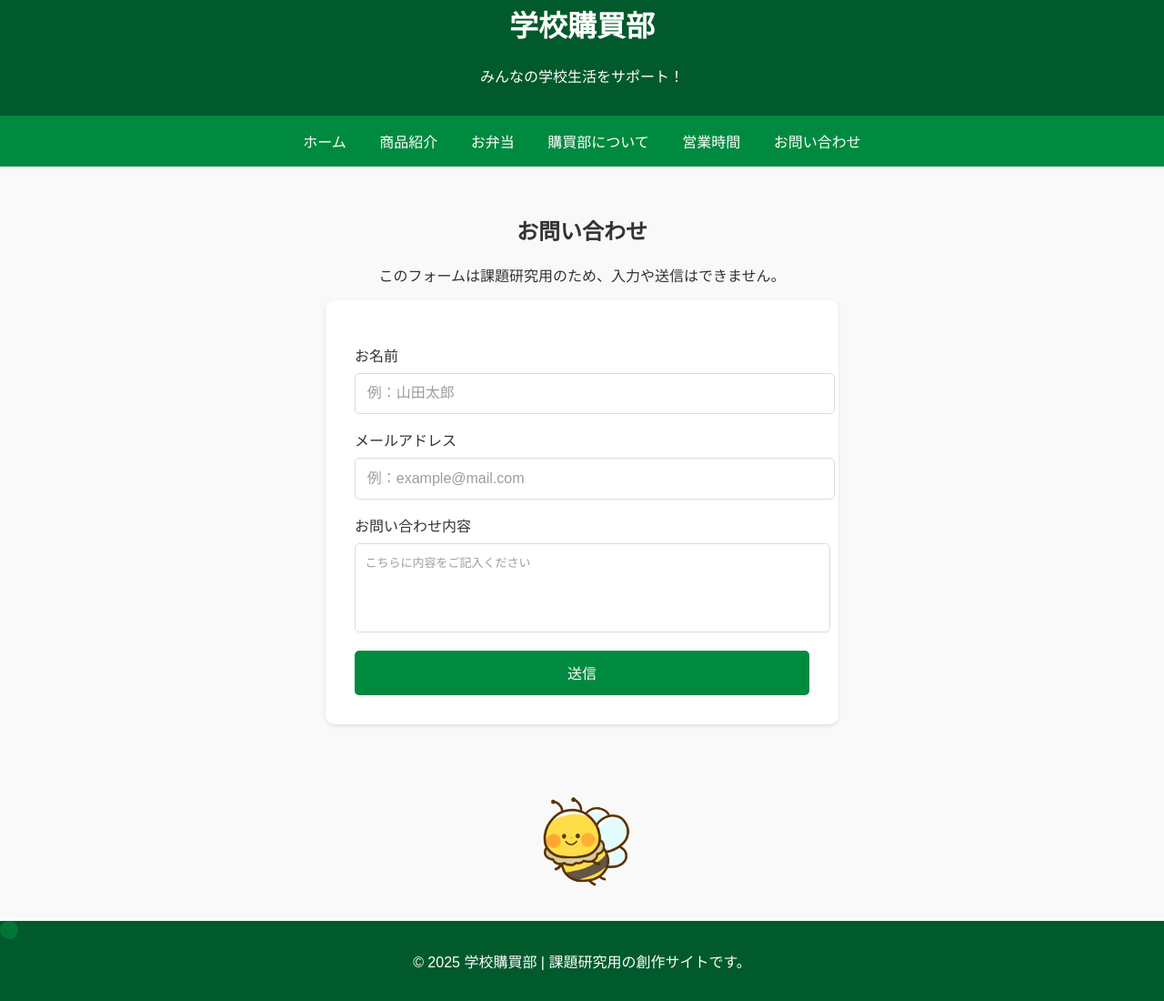
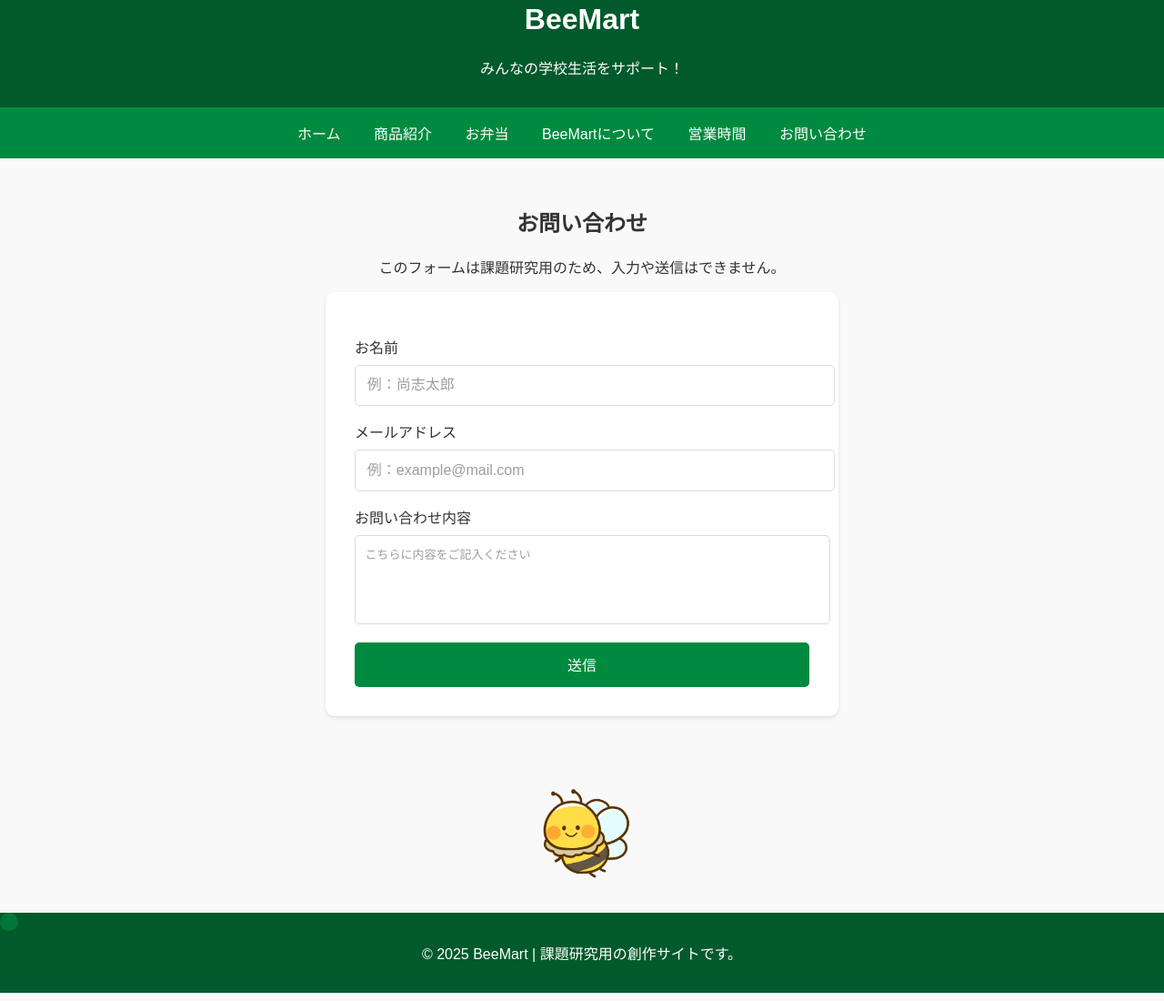
Before and after one commit to mai-dayoooo/BeeMart, a plain HTML site: page contact.html in a window 1280 px wide. Shown: the part 34-1134 px from the top of the page at 91% size. Drawn offline with Linux system fonts and the light colour scheme.

Commit message:
contact.html

```diff
--- a/contact.html
+++ b/contact.html
@@ -3,7 +3,7 @@
 <head>
   <meta charset="UTF-8">
   <meta name="viewport" content="width=device-width, initial-scale=1.0">
-  <title>学校購買部 - お問い合わせ</title>
+  <title>BeeMart - お問い合わせ</title>
   <style>
     body {
       font-family: "Yu Gothic", sans-serif;
@@ -120,7 +120,7 @@
 </head>
 <body>
   <header>
-    <h1>学校購買部</h1>
+    <h1>BeeMart</h1>
     <p>みんなの学校生活をサポート！</p>
   </header>
 
@@ -128,7 +128,7 @@
     <a href="index.html">ホーム</a>
     <a href="products.html">商品紹介</a>
     <a href="bento.html">お弁当</a>
-    <a href="about.html">購買部について</a>
+    <a href="about.html">BeeMartについて</a>
     <a href="hours.html">営業時間</a>
     <a href="contact.html">お問い合わせ</a>
   </nav>
@@ -138,7 +138,7 @@
     <p>このフォームは課題研究用のため、入力や送信はできません。</p>
     <form>
       <label for="name">お名前</label>
-      <input type="text" id="name" name="name" placeholder="例：山田太郎">
+      <input type="text" id="name" name="name" placeholder="例：尚志太郎">
 
       <label for="email">メールアドレス</label>
       <input type="email" id="email" name="email" placeholder="例：example@mail.com">
@@ -163,7 +163,7 @@
   </script>
 
   <footer>
-    <p>© 2025 学校購買部 | 課題研究用の創作サイトです。</p>
+    <p>© 2025 BeeMart | 課題研究用の創作サイトです。</p>
   </footer>
 </body>
 </html>
```
